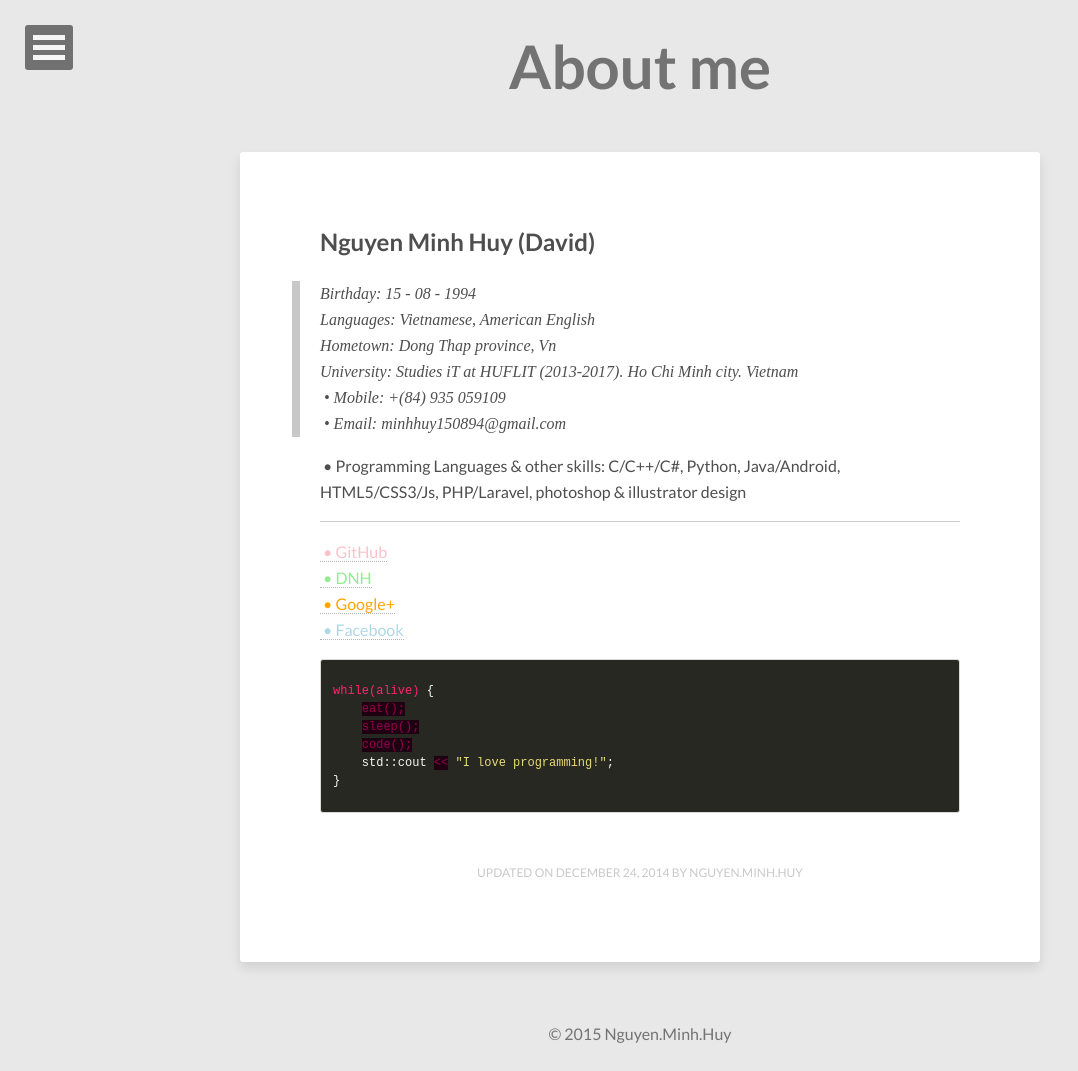
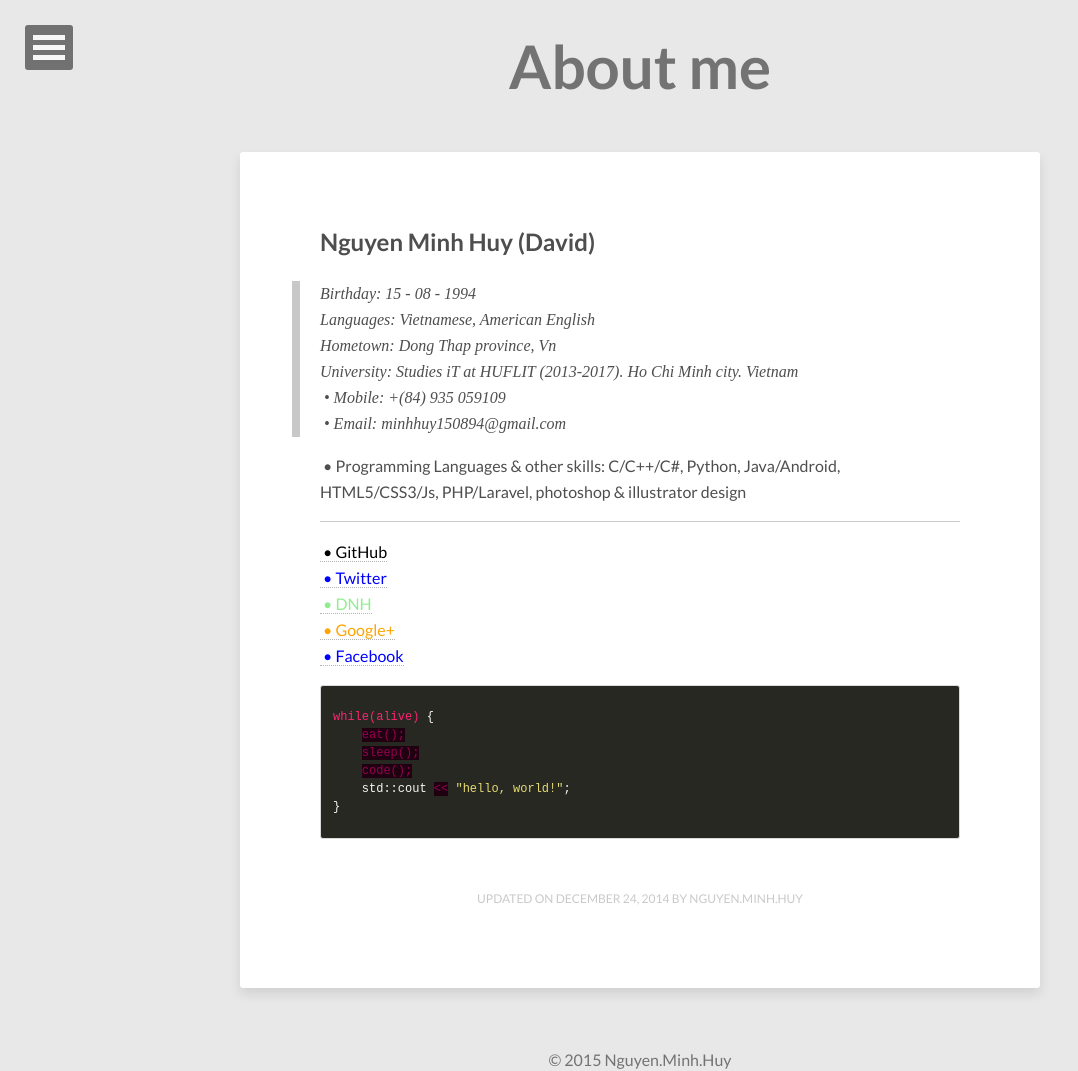
Before and after one commit to vareisen/vareisen.github.io, a Jekyll site: the page built from about/index.md, in a window 1280 px wide, cut to the strip 0-1071 px from the top of the page. Shown: the whole strip, without its empty margins (0-1078 px from the left). Built offline with Jekyll 4.4.1, drawn with Linux system fonts in a browser that asks for light colours.

Commit message:
Update index.md

```diff
--- a/about/index.md
+++ b/about/index.md
@@ -14,16 +14,17 @@ modified: 2014-12-24
 
 &nbsp;&bull;&nbsp;Programming Languages & other skills: C/C++/C#, Python, Java/Android, HTML5/CSS3/Js, PHP/Laravel, photoshop & illustrator design<br>
 <hr>
-<a href="http://github.com/minhhuy150894"><font color="pink">&nbsp;&bull;&nbsp;GitHub</font></a><br>
+<a href="http://github.com/minhhuy150894"><font color="black">&nbsp;&bull;&nbsp;GitHub</font></a><br>
+<a href="https://twitter.com/david15894"><font color="blue">&nbsp;&bull;&nbsp;Twitter</font></a><br>
 <a href="http://daynhauhoc.com/users/david15894"><font color="lightgreen">&nbsp;&bull;&nbsp;DNH</font></a><br>
 <a href="https://plus.google.com/u/0/+HuyNguyenMinhStormChaser"><font color="orange">&nbsp;&bull;&nbsp;Google+</font></a><br>
-<a href="http://www.facebook.com/david15894"><font color="lightblue">&nbsp;&bull;&nbsp;Facebook</font></a>
+<a href="http://www.facebook.com/david15894"><font color="blue">&nbsp;&bull;&nbsp;Facebook</font></a>
 <br>
 {% highlight css %}
 while(alive) {
     eat();
     sleep();
     code();
-    std::cout << "I love programming!";
+    std::cout << "hello, world!";
 }
 {% endhighlight %}
```
